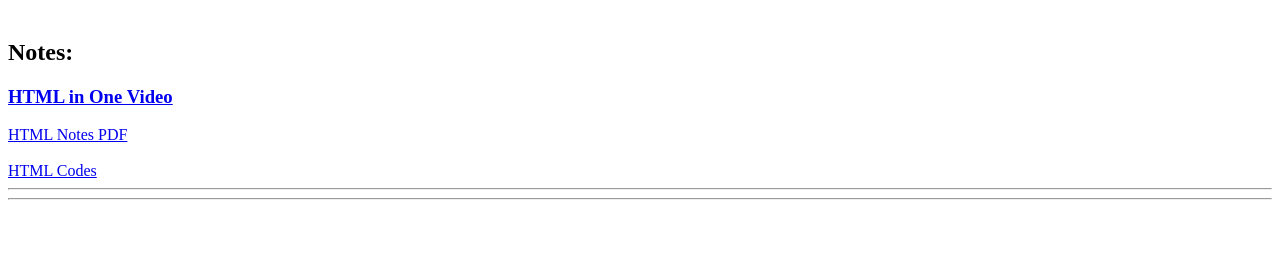
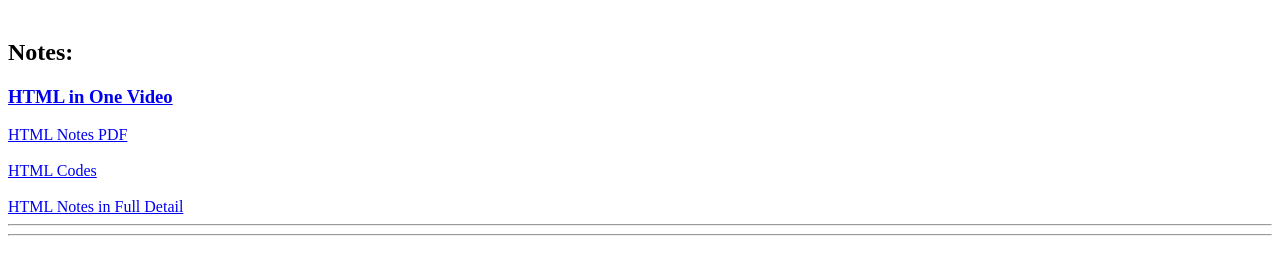
Before and after one commit to onepageebook/whatiknow.github.io, a plain HTML site: page index.html in a window 1280 px wide. Shown: the part 156-430 px from the top of the page. Drawn offline with Linux system fonts and the light colour scheme.

Commit message:
harry link

```diff
--- a/index.html
+++ b/index.html
@@ -18,6 +18,9 @@
     <br>
     <br>
     <a href="HTML Codes.pdf" download>HTML Codes</a>
+    <br>
+    <br>
+    <a href="https://www.codewithharry.com/tutorial/html-home/" target="main">HTML Notes in Full Detail</a>
     <hr>
     <hr>
 
```
